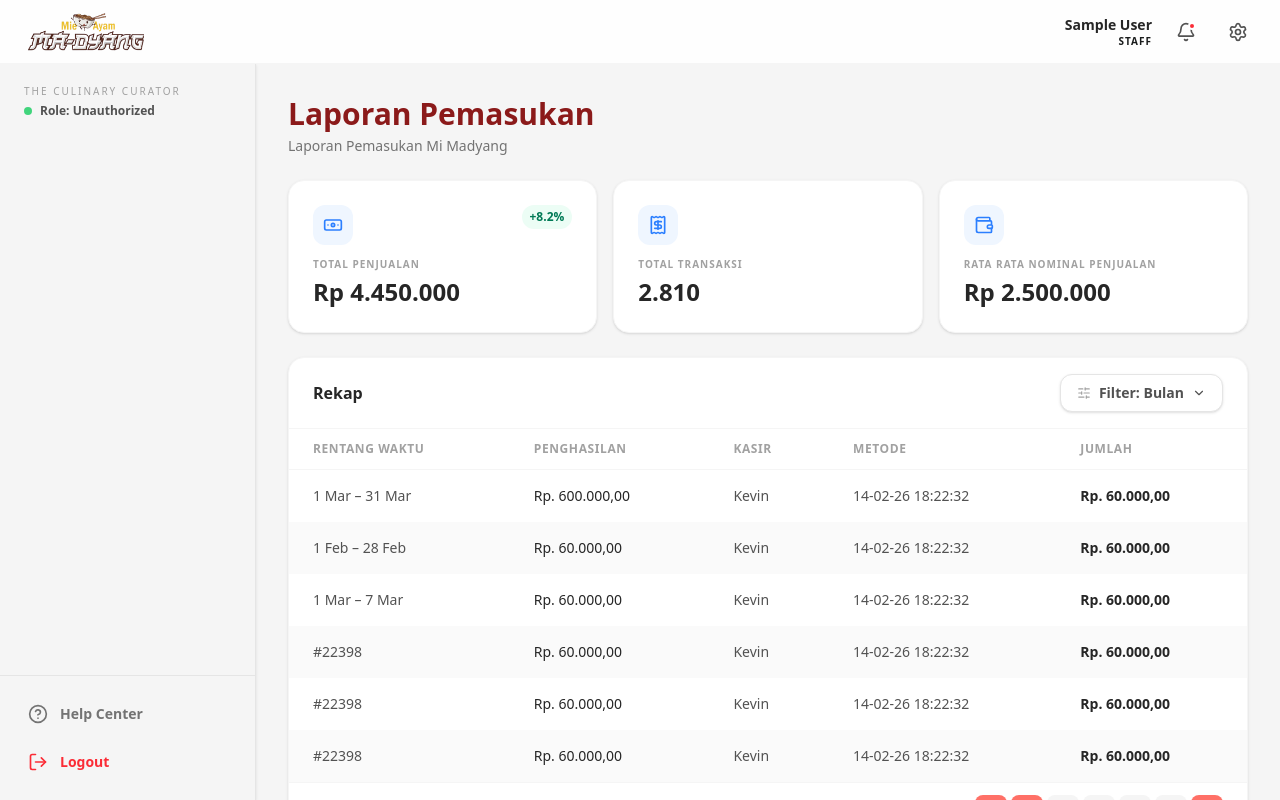
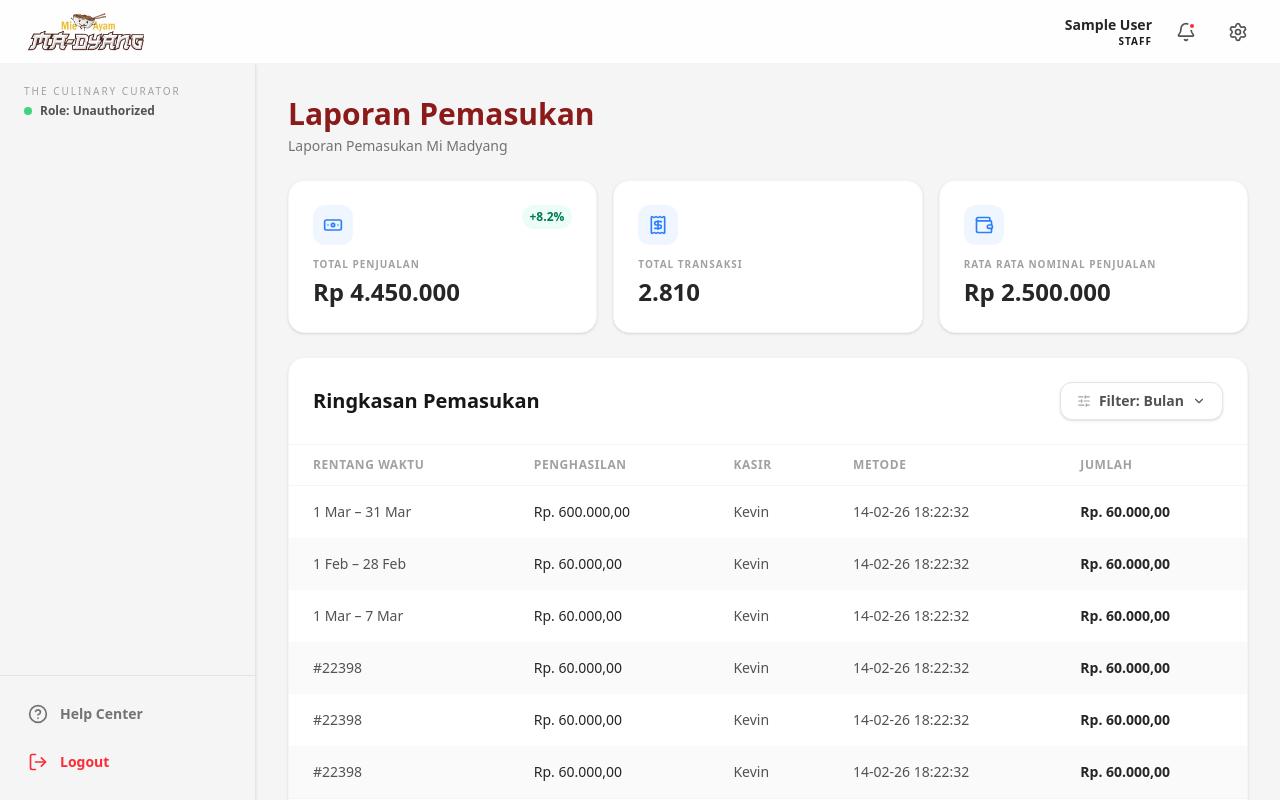
Before and after one commit to kaka166/PT3_Mie_Madyang, a Next.js app in the folder frontend/: page /reports/penjualan in a window 1280 px wide. Built offline with nearby package versions, Linux system fonts and the light colour scheme; sample sign-in values are in the browser's storage.

Commit message:
update reports

```diff
--- a/frontend/app/(dashboard)/reports/page.tsx
+++ b/frontend/app/(dashboard)/reports/page.tsx
@@ -119,7 +119,7 @@ const statCards = [
   },
   {
     icon: <HppIcon />,
-    label: "TOTAL HPP",
+    label: "Laba Rugi",
     value: "Rp 1.890.000",
     change: "-2.1%",
   },
--- a/frontend/app/(dashboard)/reports/penjualan/page.tsx
+++ b/frontend/app/(dashboard)/reports/penjualan/page.tsx
@@ -403,8 +403,8 @@ export default function LaporanPemasukan() {
         {/* ── Rekap Table ── */}
         <div className="bg-white rounded-2xl border border-neutral-100 shadow-sm overflow-hidden">
           {/* table header bar */}
-          <div className="px-6 py-4 flex justify-between items-center border-b border-neutral-100">
-            <h2 className="text-base font-bold text-neutral-800">Rekap</h2>
+          <div className="p-6 flex flex-wrap justify-between items-center border-b border-neutral-100 relative z-20">
+            <h2 className="text-xl font-bold text-neutral-900">Ringkasan Pemasukan</h2>
             <FilterDropdown value={rekapFilter} onChange={setRekapFilter} />
           </div>
 
@@ -447,10 +447,8 @@ export default function LaporanPemasukan() {
         {/* ── Riwayat Pemasukan Table ── */}
         <div className="bg-white rounded-2xl border border-neutral-100 shadow-sm overflow-hidden">
           {/* table header bar */}
-          <div className="px-6 py-4 flex flex-wrap gap-3 justify-between items-center border-b border-neutral-100">
-            <h2 className="text-base font-bold text-neutral-800">
-              Riwayat Pemasukan
-            </h2>
+          <div className="p-6 flex flex-wrap justify-between items-center border-b border-neutral-100 relative z-20">
+            <h2 className="text-xl font-bold text-neutral-900">Detail Pemasukan</h2>
             <div className="flex flex-wrap gap-2 items-center">
               {/* Calendar date picker */}
               <CalendarPicker value={selectedDate} onChange={setSelectedDate} />
```
